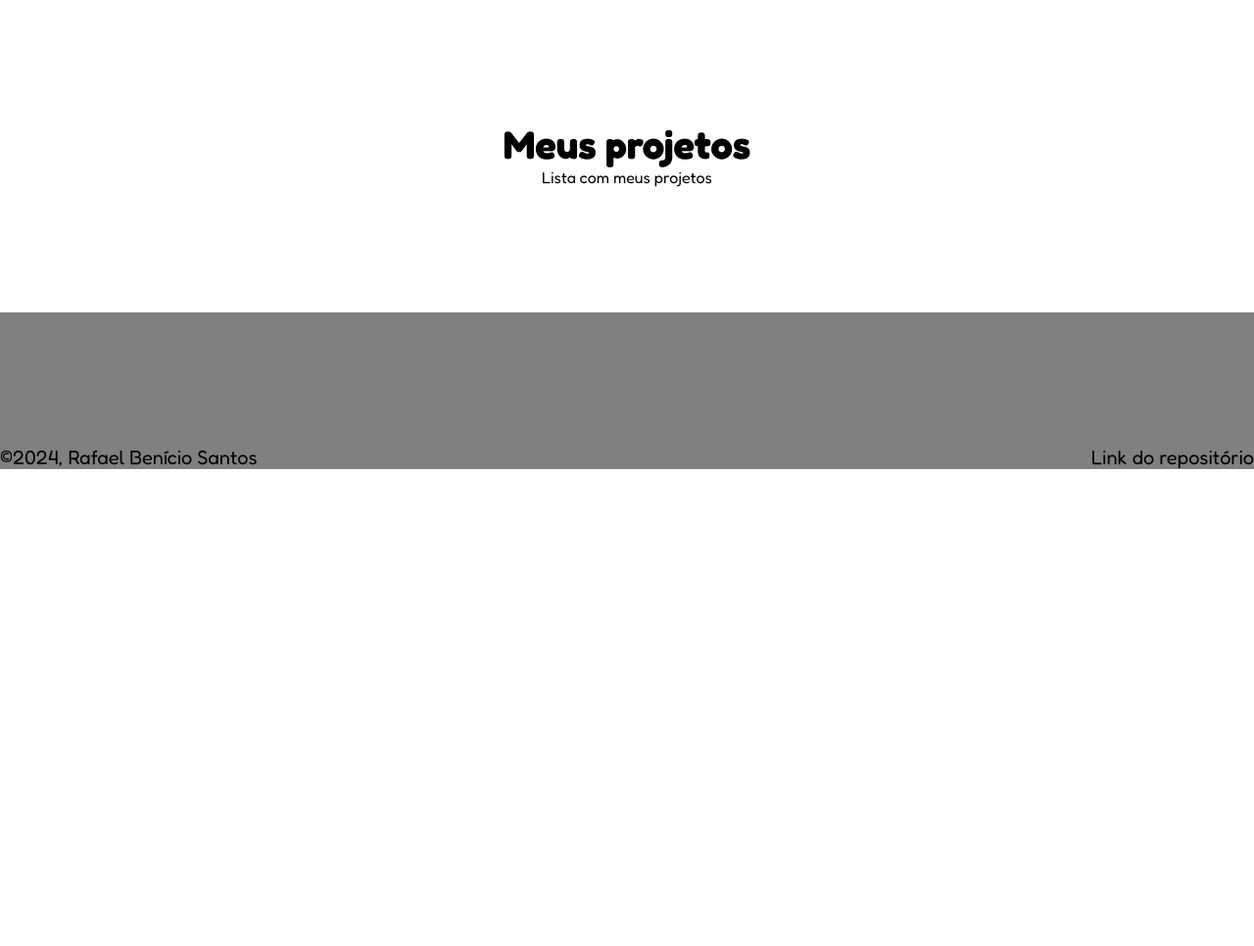
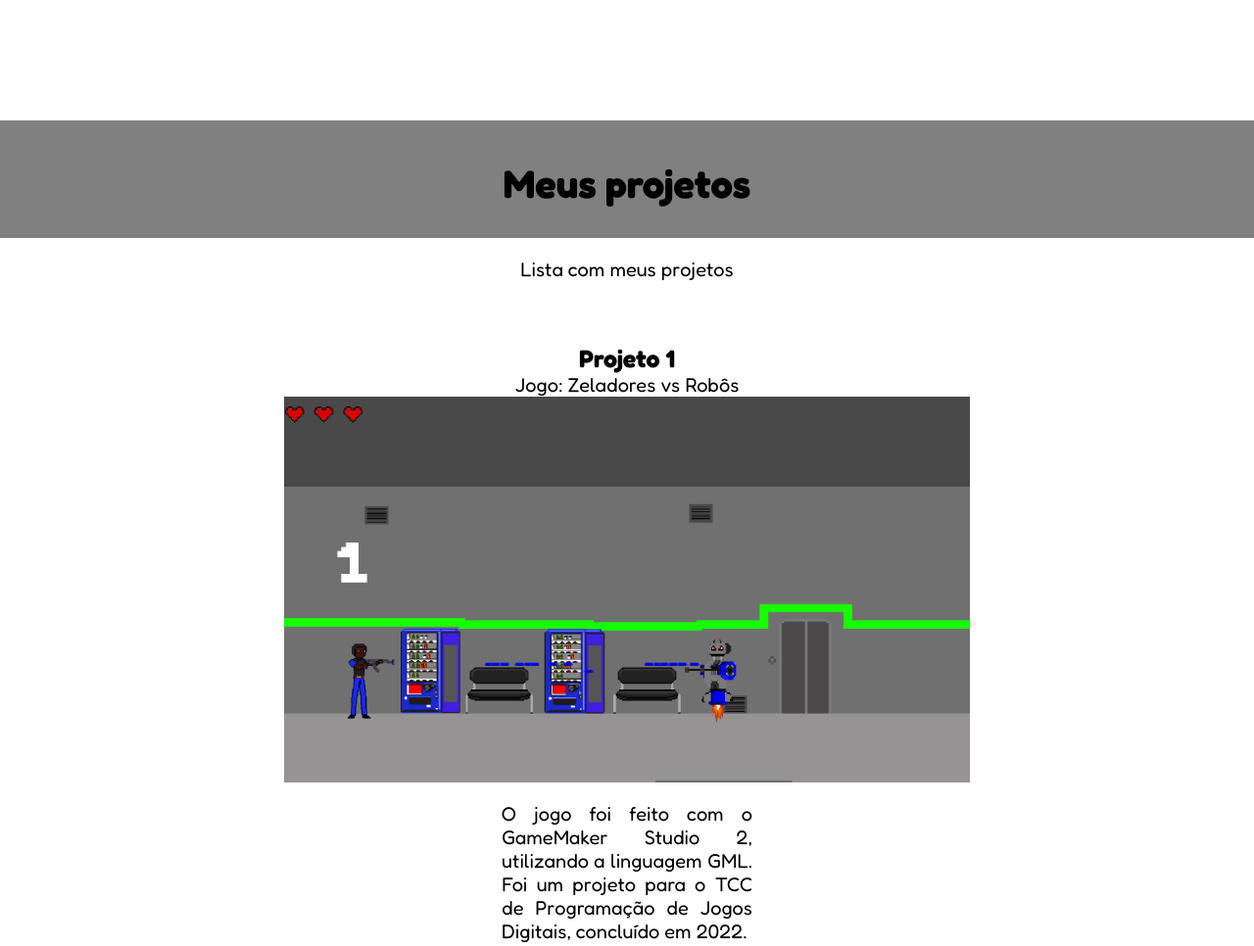
Before and after one commit to rafaeelb/portfolio, a plain HTML site: page index.html in a window 1280 px wide. Shown: the part 1640-2606 px from the top of the page at 98% size. Before the commit the page ends 2119 px from the top, so only its background shows below. Drawn offline with Linux system fonts and the light colour scheme.

Commit message:
[feat] adicionando primeiro projeto

```diff
--- a/css/styles.css
+++ b/css/styles.css
@@ -123,6 +123,7 @@ h1{
     justify-content: space-around;
     margin-top: 35px;
 }
+
 .icons{
     font-size: 100px;
     margin: 25px;
@@ -157,12 +158,45 @@ h1{
 }
 
 .projetos{
-    text-align: center;
+    display: flex;
+    flex-direction: column;
     margin-top: 10%;
     margin-bottom: 10%;
+    align-items: center;
 }
 
+.projetos h3{
+    margin-top: 5%;
+    font-size: 25px;
+}
 
+.titulo{
+    /* border: solid red 1px; */
+    width: 100%;
+    text-align: center;
+    height: 15vh;
+    background-color: gray;
+}
+
+.titulo h1{
+    /* border: solid blue 1px; */
+    position: relative;
+    top: 40px;
+}
+.projetos p{
+    margin-top: 20px;
+    max-width: 20%;
+    text-align: justify;
+    font-size: 20px;
+}
+
+.projetos span{
+    font-size: 20px;
+}
+
+.projetos img{
+    width: 700px;
+}
 .rodape{
     background-color: gray;
     display: flex;
--- a/index.html
+++ b/index.html
@@ -113,8 +113,14 @@
 
         <section class="projetos" id="projetos">
             <!-- colocar o jogo e os sites -->
-            <h1>Meus projetos</h1>
+            <div class="titulo">
+                <h1>Meus projetos</h1>
+            </div>
             <p>Lista com meus projetos</p>
+            <h3>Projeto 1</h3>
+            <span>Jogo: Zeladores vs Robôs</span>
+            <img src="./assets/images/image.png" alt="Imagem do jogo">
+            <p>O jogo foi feito com o GameMaker Studio 2, utilizando a linguagem GML. Foi um projeto para o TCC de Programação de Jogos Digitais, concluído em 2022.</p>
         </section>
     </main>
 
```
Also changed, not shown: assets/images/image.png (added).
